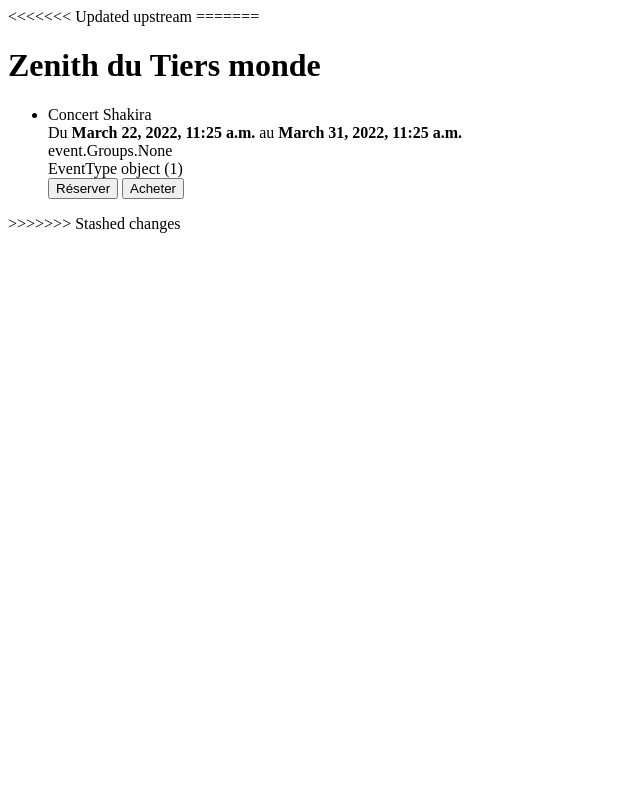
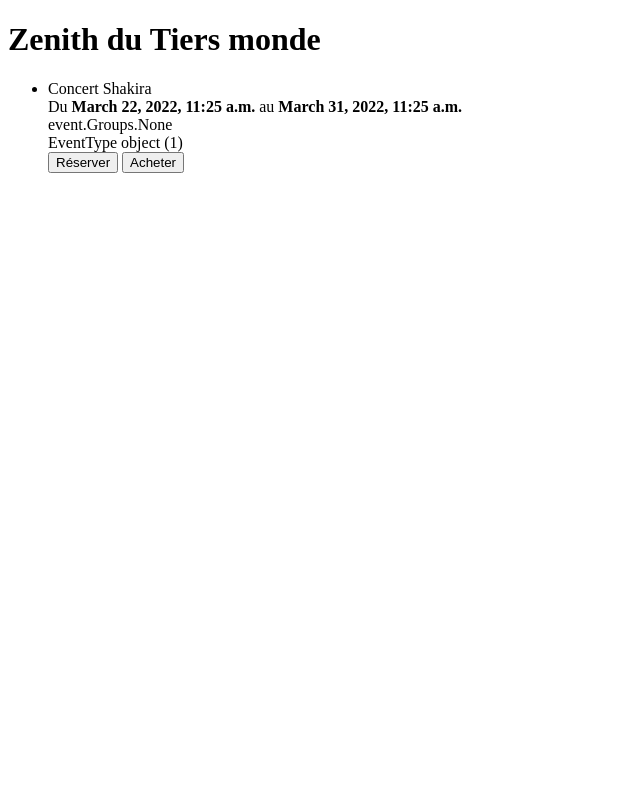
Before and after one commit to Kheandee/tp_tier_monde, a Django app: template tp_tier_monde/event/templates/event/index.html in a window 1280 px wide. Shown: the whole page, without its empty margins (0-640 px from the left). Run offline with Django 3.2, Linux system fonts and the light colour scheme; the template is opened without the code that fills it: values that come from a table or form of the project are taken from there, others are empty; data comes from the database, SQL or seed files in the repository; parts of the project's set-up code (start-up, migrations or seed data) failed here and were passed over.

Commit message:
add file index

```diff
--- a/tp_tier_monde/event/templates/event/index.html
+++ b/tp_tier_monde/event/templates/event/index.html
@@ -1,5 +1,3 @@
-<<<<<<< Updated upstream
-=======
 <!DOCTYPE html>
 <html lang="fr">
 <head>
@@ -37,4 +35,3 @@
     {% endblock %}
 </body>
 </html>
->>>>>>> Stashed changes
--- a/tp_tier_monde/event/urls.py
+++ b/tp_tier_monde/event/urls.py
@@ -5,11 +5,8 @@
 app_name = 'event'
 urlpatterns = [
    path('', views.index, name='index'),
-<<<<<<< Updated upstream
    path('register/', views.register, name='register'),
    path('registered/', views.registered, name='registered'),
-    path('welcome/', views.welcome, name='welcome'),
-=======
+   path('welcome/', views.welcome, name='welcome'),
    path('<int:event_id>/liste/', views.liste, name='liste'),
->>>>>>> Stashed changes
 ]
```
Also changed, not shown: tp_tier_monde/event/views.py (+2 -8 lines).
